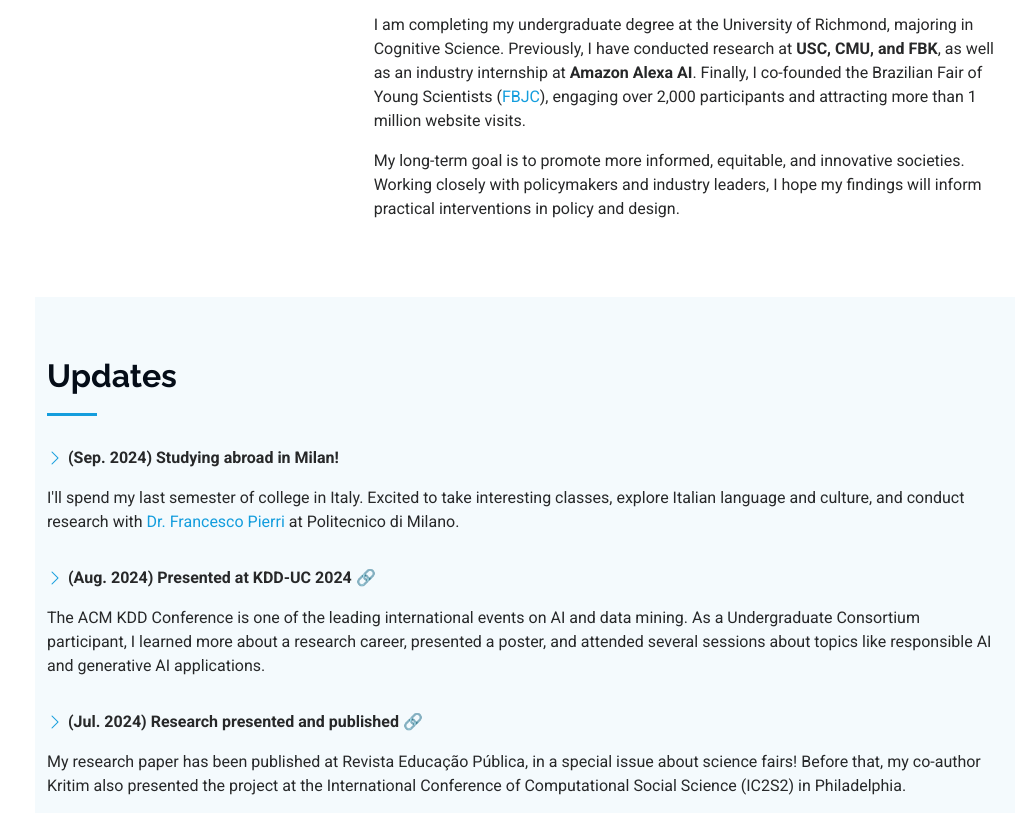
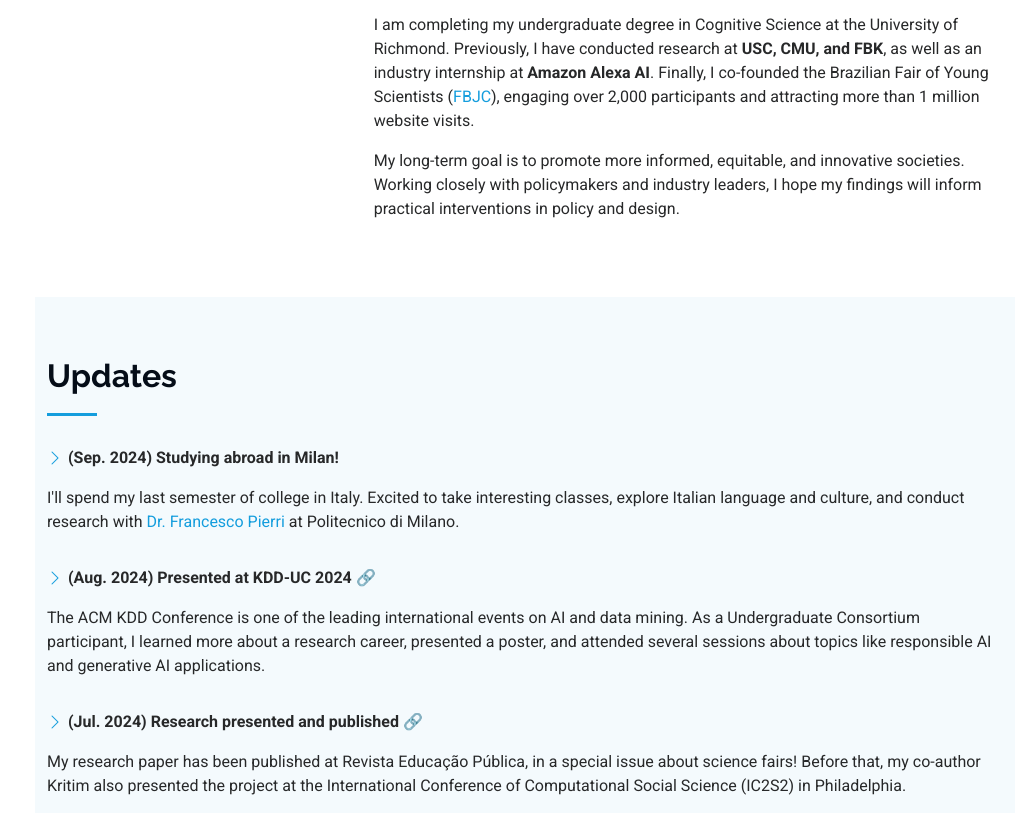
Before and after one commit to daniel-verdi/daniel-verdi.github.io, a plain HTML site: page index.html in a window 1280 px wide. Shown: the part 1196-2009 px from the top of the page, without its empty margins (265-1280 px from the left). Drawn offline with Linux system fonts and the light colour scheme.

Commit message:
small change in about me section

```diff
--- a/index.html
+++ b/index.html
@@ -132,7 +132,7 @@
               Given the interdisciplinary nature of my work, I seek collaborations with scholars across data science, education, sociology, and media studies.
             </p>
             <p>
-              I am completing my undergraduate degree at the University of Richmond, majoring in Cognitive Science.
+              I am completing my undergraduate degree in Cognitive Science at the University of Richmond.
               Previously, I have conducted research at <b>USC, CMU, and FBK</b>, as well as an industry internship at <b>Amazon Alexa AI</b>.
               Finally, I co-founded the Brazilian Fair of Young Scientists (<a href="https://fbjc.com.br/" target="_blank">FBJC</a>), engaging over 2,000 participants and attracting more than 1 million website visits.
             </p>
```
